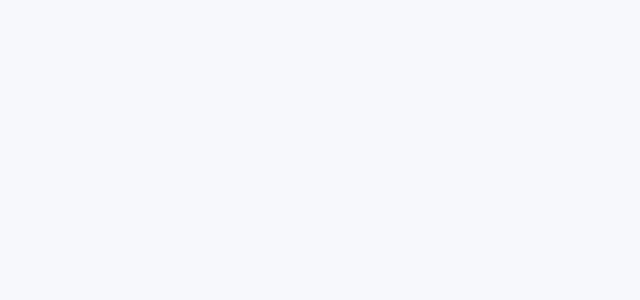
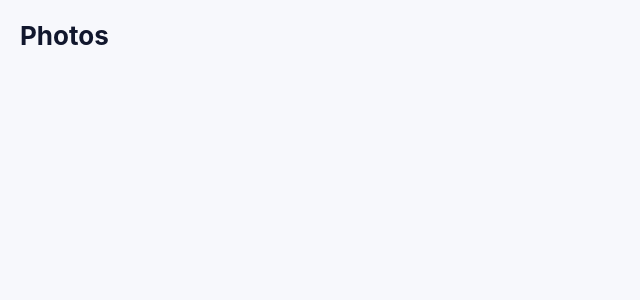
Before and after one commit to Starchak/agency-analytics, a React (Create React App) app: page / in a window 1280 px wide. Shown: the top 300 px of the page, without its empty margins (0-640 px from the left). Built offline with nearby package versions, Linux system fonts and the light colour scheme.

Commit message:
[add] - title component. start on tabs

```diff
--- a/src/components/Gallery/index.tsx
+++ b/src/components/Gallery/index.tsx
@@ -1,9 +1,16 @@
 import React from 'react';
+
+// Components
+import Title from '@components/Title';
 
 import styles from './styles.module.css';
 
 const Gallery = () => {
-  return <div className={styles.gallery}></div>;
+  return (
+    <div className={styles.gallery}>
+      <Title>Photos</Title>
+    </div>
+  );
 };
 
 export default Gallery;
--- a/src/components/Gallery/styles.module.css
+++ b/src/components/Gallery/styles.module.css
@@ -2,4 +2,5 @@
   flex: 2;
   display: flex;
   background: #f7f8fc;
+  padding: 2rem;
 }
--- /dev/null
+++ b/src/components/Tabs/styles.module.css
@@ -0,0 +1,3 @@
+.tabs {
+  display: flex;
+}
--- a/src/components/Title/index.tsx
+++ b/src/components/Title/index.tsx
@@ -3,11 +3,17 @@ import React from 'react';
 import styles from './styles.module.css';
 
 type TitleProps = {
-  children: React.ReactNode;
+  children: string;
+  className?: string;
+  style?: React.CSSProperties;
 };
 
-const Title: React.FC<TitleProps> = ({ children }) => {
-  return <h2 className={styles.title}>{children}</h2>;
+const Title: React.FC<TitleProps> = ({ children, className, style }) => {
+  return (
+    <h2 className={`${styles.title} ${className}`} style={{ ...style }}>
+      {children}
+    </h2>
+  );
 };
 
 export default Title;
--- a/src/components/Title/styles.module.css
+++ b/src/components/Title/styles.module.css
@@ -1,5 +1,5 @@
 .title {
-  font-size: 2rem;
-  font-weight: 600;
-  color: #333;
+  font-size: 2.6rem;
+  font-weight: bold;
+  color: #11172d;
 }
--- a/src/styles/global.css
+++ b/src/styles/global.css
@@ -1,3 +1,7 @@
+* {
+  margin: 0;
+}
+
 html {
   /* Set 1rem to be 10px */
   font-size: 62.5%;
@@ -13,6 +17,11 @@ body {
   -moz-osx-font-smoothing: grayscale;
 }
 
+html,
+body {
+  height: 100%;
+}
+
 code {
   font-family: source-code-pro, Menlo, Monaco, Consolas, 'Courier New',
     monospace;
@@ -24,4 +33,6 @@ Colors
 light-blue: #f7f8fc;
 border-blue: #d7dee6
 active: #302EDB
+black: #11172d
+
 */
```
Also changed, not shown: src/components/Tabs/index.tsx (added, +9 -0 lines).
